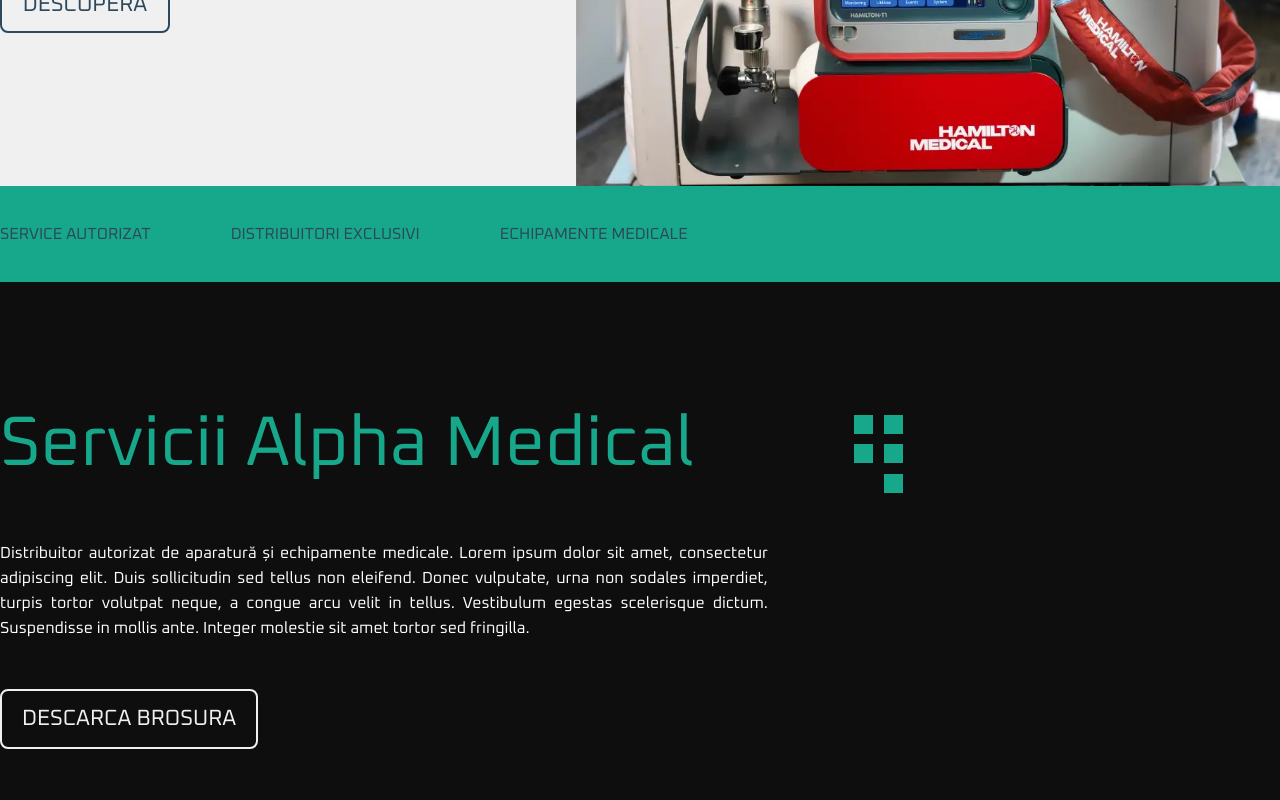
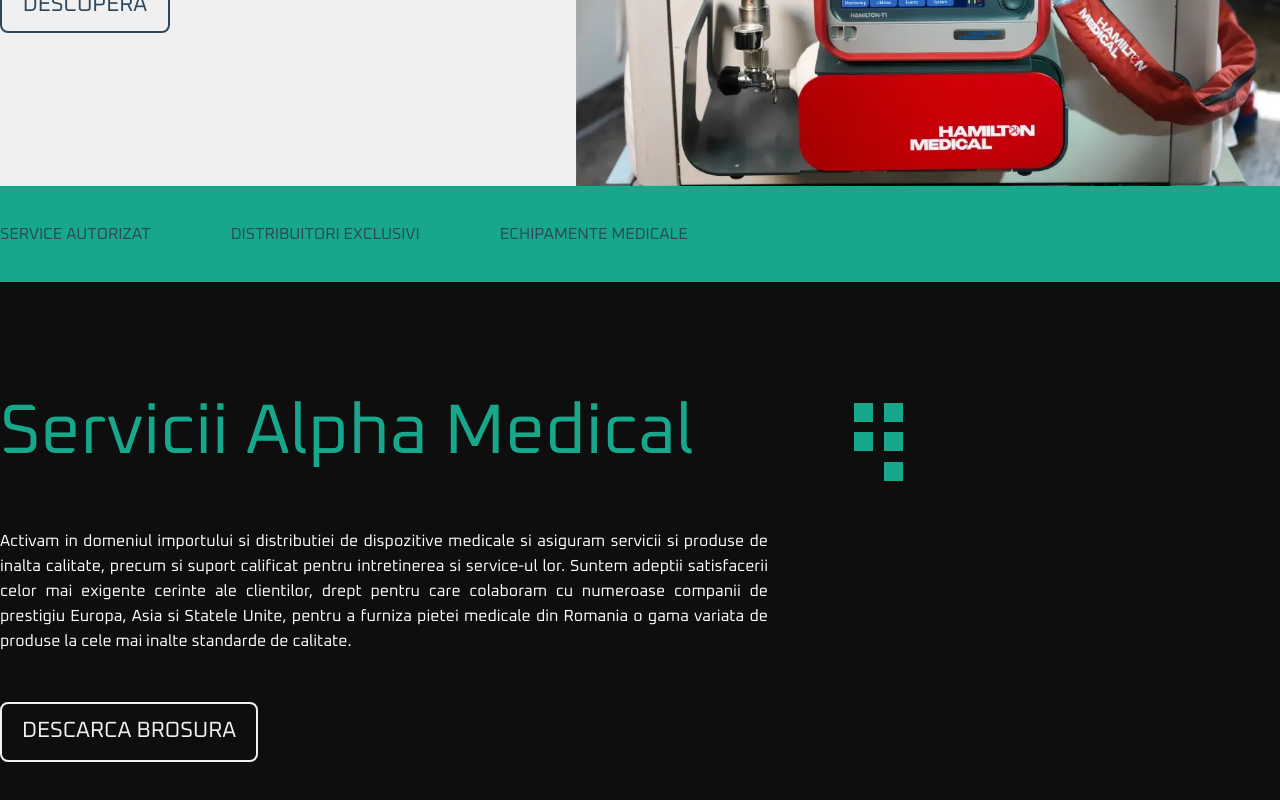
Before and after one commit to MariusDamian/Alpha-Medical, a Next.js app: page / in a window 1280 px wide. Shown: the part 518-1318 px from the top of the page. Built offline with nearby package versions, Linux system fonts and the light colour scheme.

Commit message:
Text change

```diff
--- a/pages/components/HomePage/AboutSection.js
+++ b/pages/components/HomePage/AboutSection.js
@@ -13,8 +13,10 @@ function AboutSection() {
           </div>
           <div className='max-w-3xl text-justify my-12'>
             <AlphaSubtitle
-              title='Distribuitor autorizat de aparatură și echipamente medicale.
-          Lorem ipsum dolor sit amet, consectetur adipiscing elit. Duis sollicitudin sed tellus non eleifend. Donec vulputate, urna non sodales imperdiet, turpis tortor volutpat neque, a congue arcu velit in tellus. Vestibulum egestas scelerisque dictum. Suspendisse in mollis ante. Integer molestie sit amet tortor sed fringilla.'
+              title={
+                `Activam in domeniul importului si distributiei de dispozitive medicale si asiguram servicii si produse de inalta calitate, precum si suport calificat pentru intretinerea si service-ul lor.              ` +
+                `Suntem adeptii satisfacerii celor mai exigente cerinte ale clientilor, drept pentru care colaboram cu numeroase companii de prestigiu Europa, Asia si Statele Unite, pentru a furniza pietei medicale din Romania o gama variata de produse la cele mai inalte standarde de calitate.`
+              }
               color='text-white'
             />
           </div>
--- a/pages/components/Navbar/Menu.js
+++ b/pages/components/Navbar/Menu.js
@@ -35,7 +35,7 @@ function Menu() {
             </button>
           </Link>
         </div>
-        <div>Dark mode</div>
+        {/* <div>Dark mode</div> */}
         <div className='max-w-[300px]'>
           <h1 className='text-2xl'>Adresa</h1>
           <p className='my-3'>Adresa Str. Sandu-Aldea Constantin nr.22, Sector 1, Bucureşti Romania</p>
```
